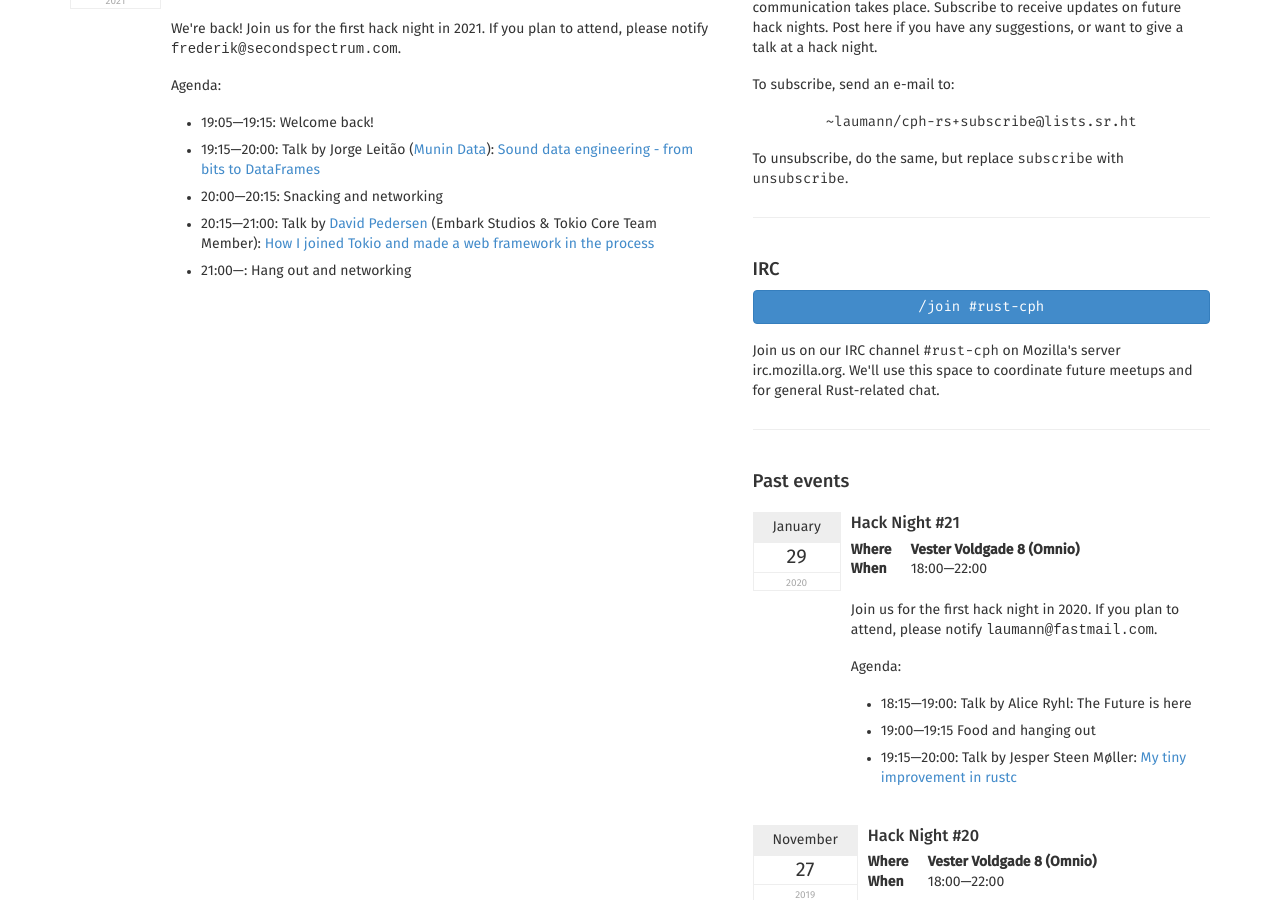
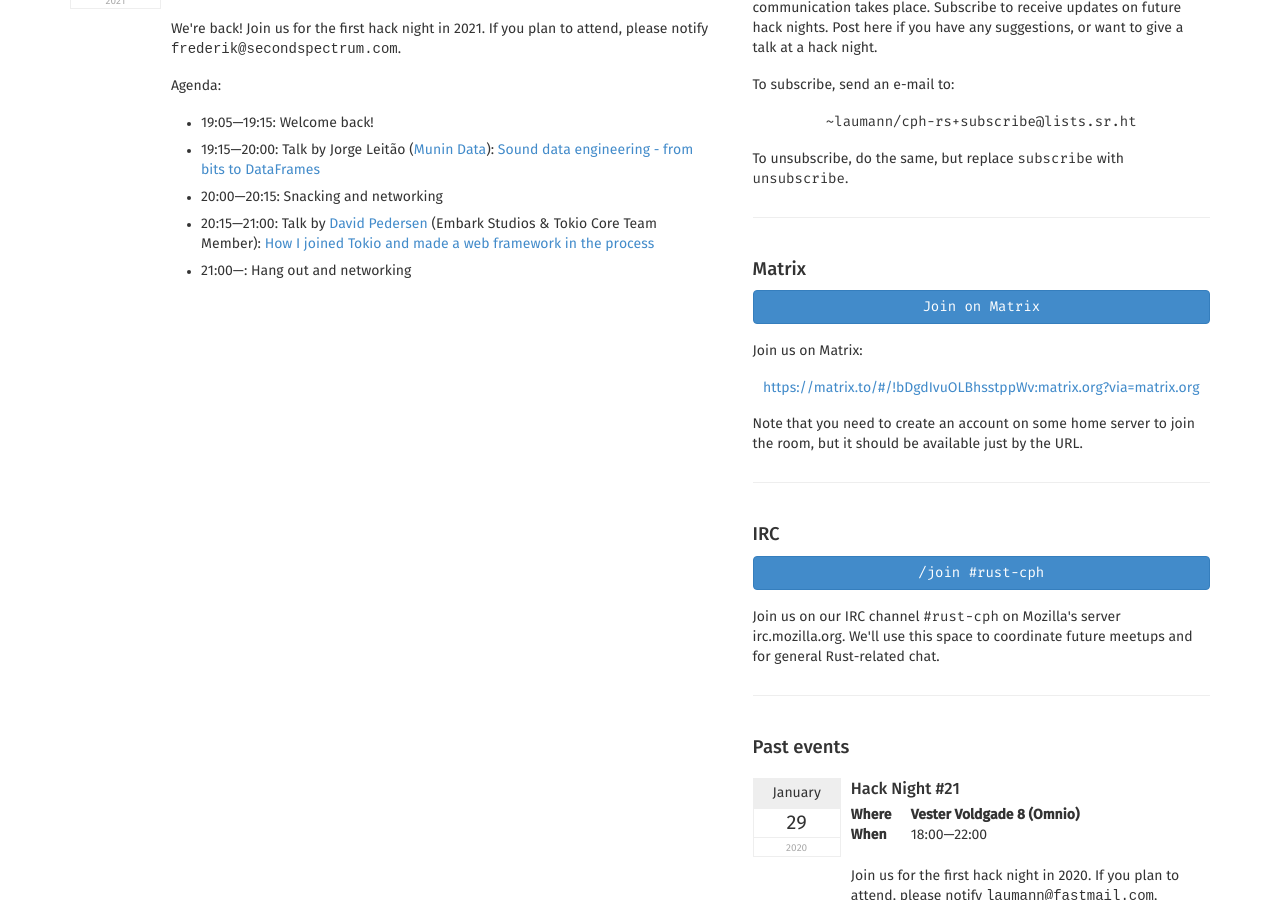
Before and after one commit to laumann/cph.rs, a Jekyll site: the page built from index.html, in a window 1280 px wide and 900 px high, scrolled down 518 px. Built offline with Jekyll 4.4.1, drawn with Linux system fonts in a browser that asks for light colours; Markdown is read by kramdown in place of the engine named in the settings.

Commit message:
Add Matrix link to frontpage

```diff
--- a/index.html
+++ b/index.html
@@ -73,6 +73,13 @@ title: The Copenhagen Rust Group
 	<p>To unsubscribe, do
 	the same, but replace <code>subscribe</code> with
 	<code>unsubscribe</code>.</p>
+
+	<hr />
+	<h2>Matrix</h2>
+	<a class="btn btn-primary btn-block" href="https://matrix.to/#/!bDgdIvuOLBhsstppWv:matrix.org?via=matrix.org" target="_blank"><code>Join on Matrix</code></a>
+	<p>Join us on Matrix: </p><p style="text-align:
+	center"><a href="https://matrix.to/#/!bDgdIvuOLBhsstppWv:matrix.org?via=matrix.org">https://matrix.to/#/!bDgdIvuOLBhsstppWv:matrix.org?via=matrix.org</a></p>
+	  <p>Note that you need to create an account on some home server to join the room, but it should be available just by the URL.</p>
 
 	<hr />
 	<h2>IRC</h2>
```
